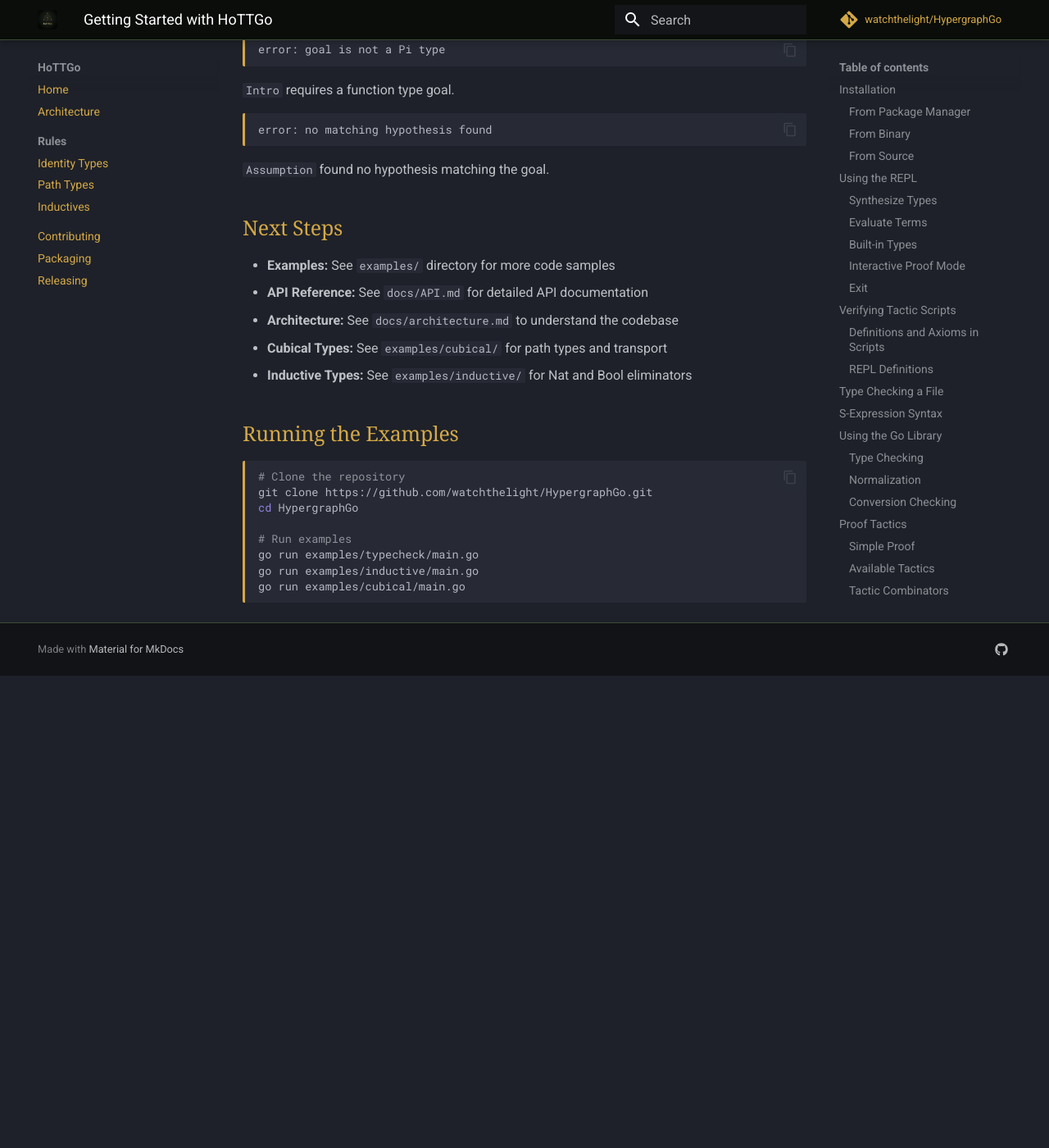
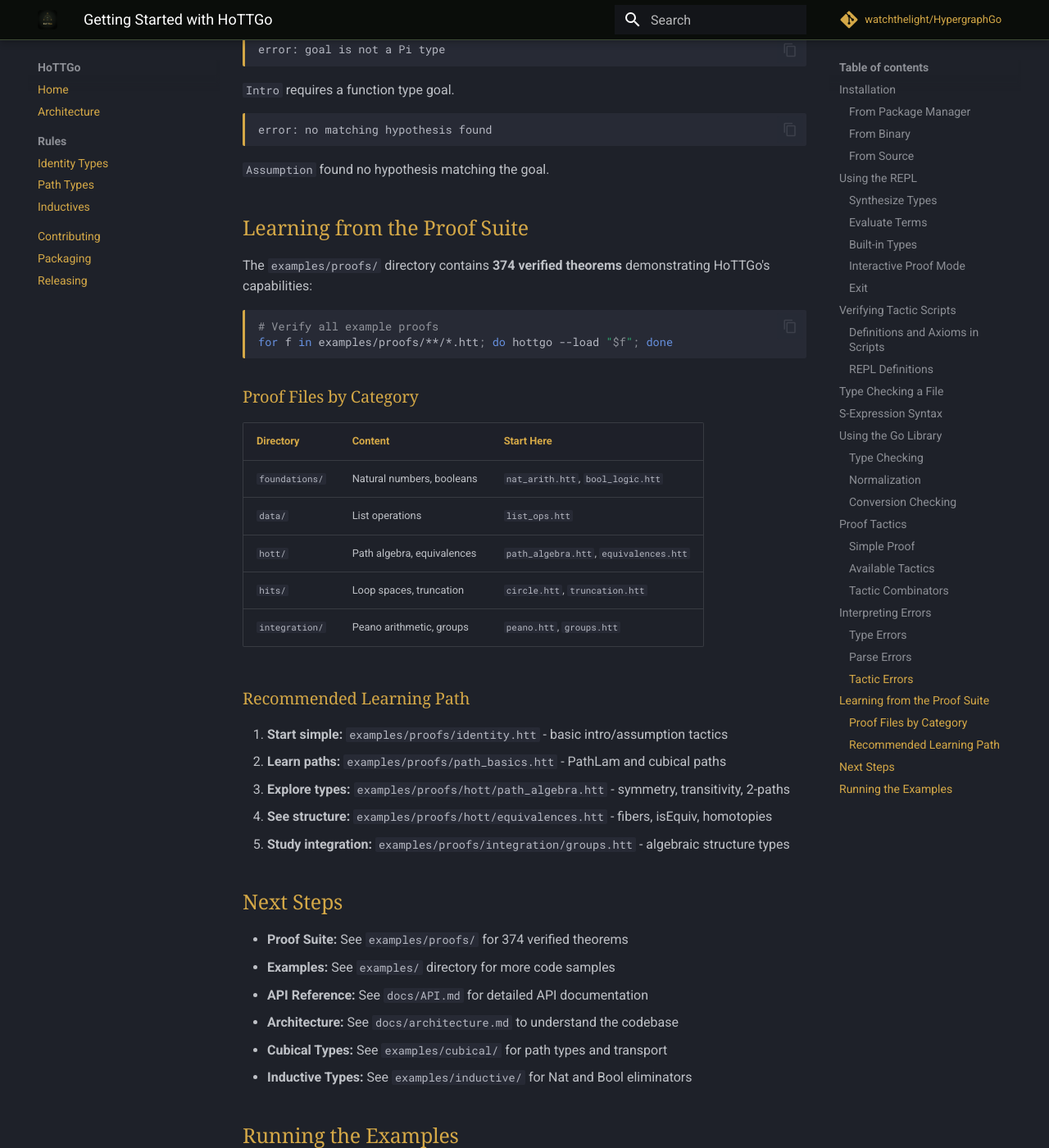
Before and after one commit to watchthelight/HypergraphGo, an MkDocs documentation site: the page built from docs/getting-started-hottgo.md, in a window 1280 px wide and 1400 px high, scrolled down 10726 px. Shown: the whole window at 82% size. Built offline with MkDocs 1.6.1 and Material for MkDocs 9.7.7, drawn with Linux system fonts in a browser that asks for light colours; comment, search, counter and statistics services are not loaded; before the commit the page ends 11550 px from its top, so only the background shows below that.

Commit message:
docs: add learning path for proof suite
Update getting-started guide with:
- "Learning from the Proof Suite" section
- Table of proof files by category
- Recommended 5-step learning path from basics to integration

````diff
--- a/docs/getting-started-hottgo.md
+++ b/docs/getting-started-hottgo.md
@@ -494,8 +494,36 @@ error: no matching hypothesis found
 ```
 `Assumption` found no hypothesis matching the goal.
 
+## Learning from the Proof Suite
+
+The `examples/proofs/` directory contains **374 verified theorems** demonstrating HoTTGo's capabilities:
+
+```bash
+# Verify all example proofs
+for f in examples/proofs/**/*.htt; do hottgo --load "$f"; done
+```
+
+### Proof Files by Category
+
+| Directory | Content | Start Here |
+|-----------|---------|------------|
+| `foundations/` | Natural numbers, booleans | `nat_arith.htt`, `bool_logic.htt` |
+| `data/` | List operations | `list_ops.htt` |
+| `hott/` | Path algebra, equivalences | `path_algebra.htt`, `equivalences.htt` |
+| `hits/` | Loop spaces, truncation | `circle.htt`, `truncation.htt` |
+| `integration/` | Peano arithmetic, groups | `peano.htt`, `groups.htt` |
+
+### Recommended Learning Path
+
+1. **Start simple:** `examples/proofs/identity.htt` - basic intro/assumption tactics
+2. **Learn paths:** `examples/proofs/path_basics.htt` - PathLam and cubical paths
+3. **Explore types:** `examples/proofs/hott/path_algebra.htt` - symmetry, transitivity, 2-paths
+4. **See structure:** `examples/proofs/hott/equivalences.htt` - fibers, isEquiv, homotopies
+5. **Study integration:** `examples/proofs/integration/groups.htt` - algebraic structure types
+
 ## Next Steps
 
+- **Proof Suite:** See `examples/proofs/` for 374 verified theorems
 - **Examples:** See `examples/` directory for more code samples
 - **API Reference:** See `docs/API.md` for detailed API documentation
 - **Architecture:** See `docs/architecture.md` to understand the codebase
````
